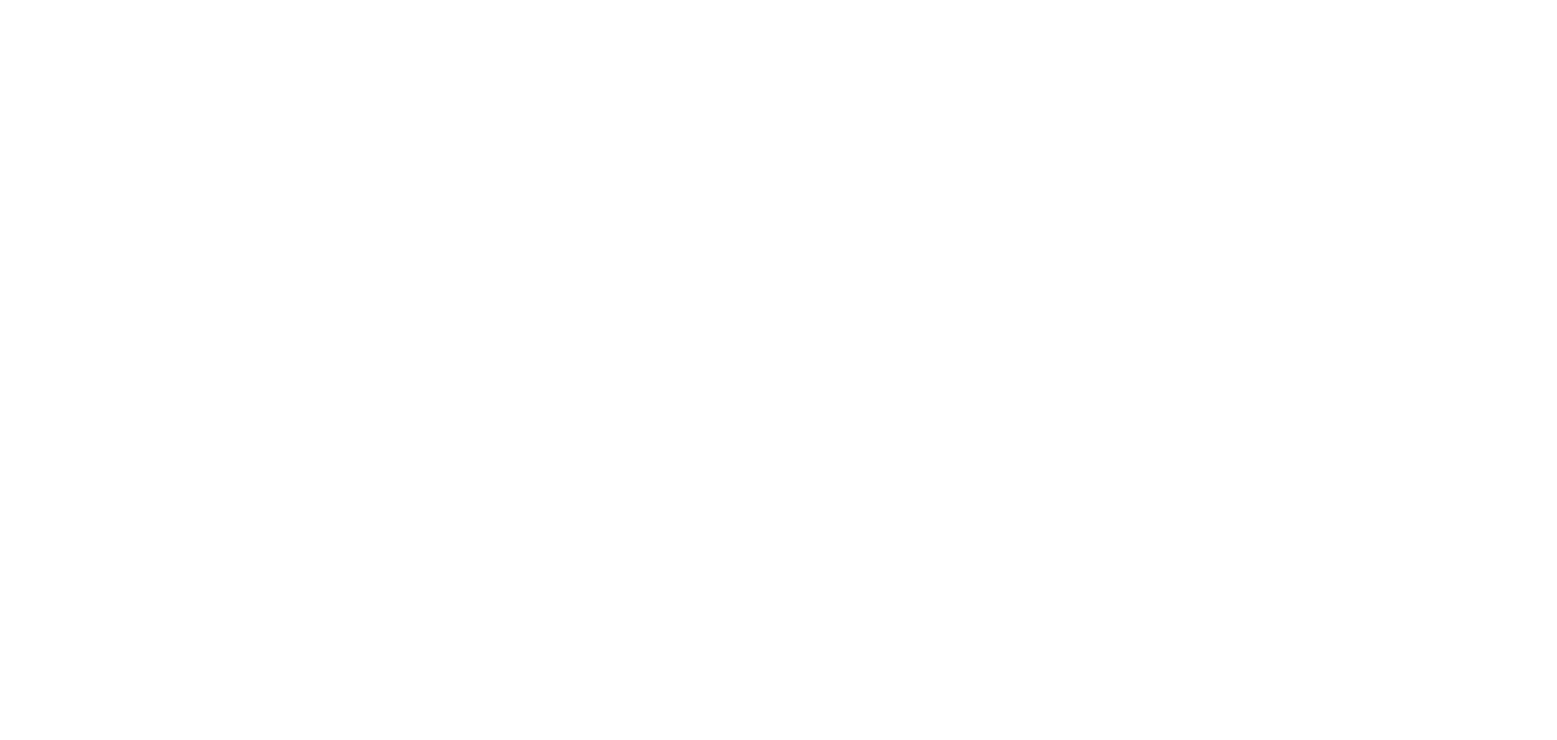
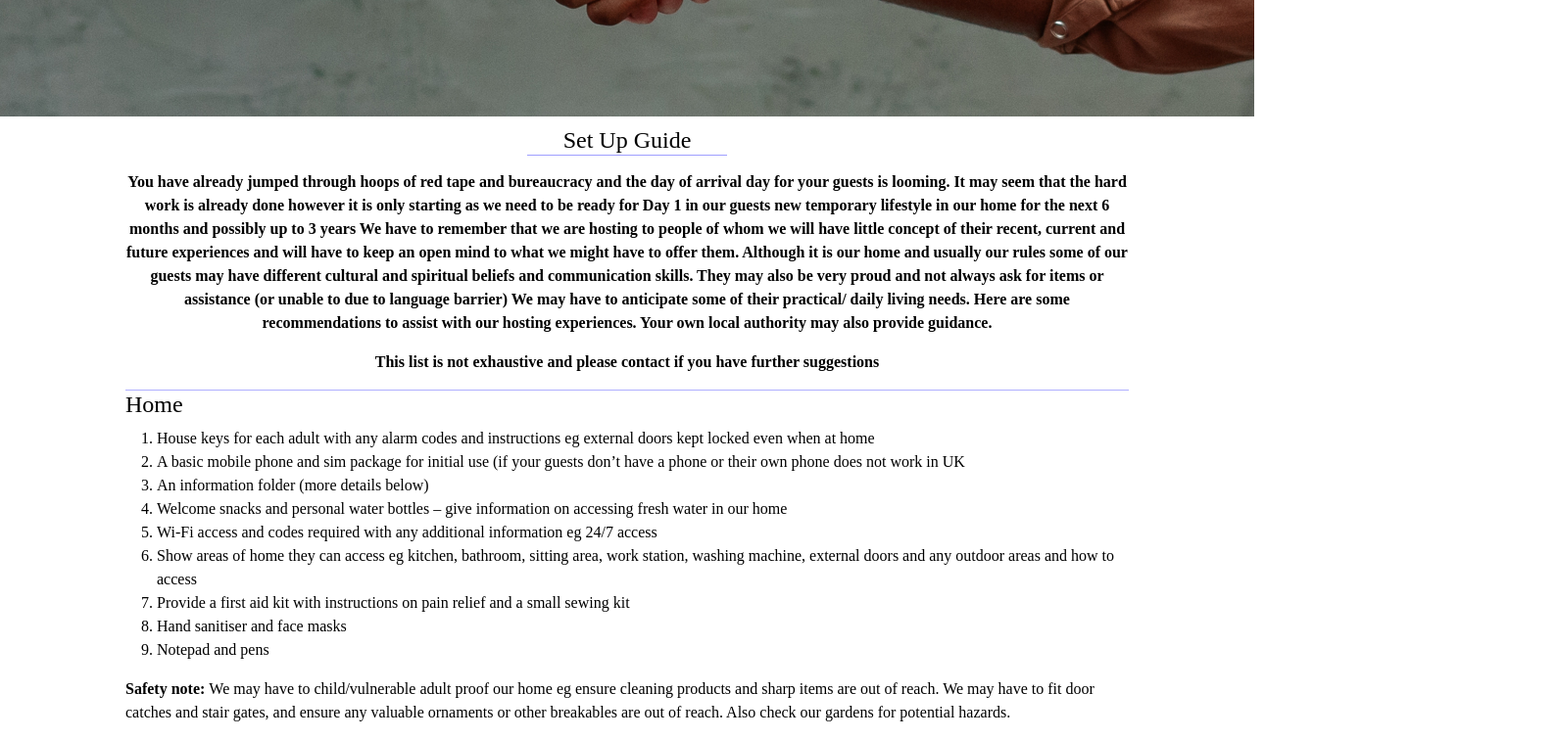
Before and after one commit to Code4Wyatt/scothostorg, a React (Create React App) app in the folder scothostorg/: page /setup in a window 1280 px wide. Before the commit this address had no page. Shown: the part 497-1253 px from the top of the page at 98% size, 1589 px wide, since content can reach past the window. Before the commit the page ends 800 px from the top, so only its background shows below. Built offline with nearby package versions, Linux system fonts and the light colour scheme.

Commit message:
Set Up Guide Page
Adding basic layout and content before styling

```diff
--- a/scothostorg/src/App.js
+++ b/scothostorg/src/App.js
@@ -8,6 +8,8 @@
 import Home from "../src/pages/Home";
 import TravelGuide from "../src/pages/TravelGuide";
 import VisaGuide from "../src/pages/VisaGuide";
+import SetUp from "../src/pages/SetUp";
+
 import './index.css'
 
 function App() {
@@ -17,6 +19,7 @@
         <Route path="/" element={<Home />} />
         <Route path="/travelguide" element={<TravelGuide />} />
         <Route path="/visaguide" element={<VisaGuide />} />
+        <Route path="/setup" element={<SetUp />} />
       </Routes>
    </Router>
   );
--- a/scothostorg/src/components/NavBar.jsx
+++ b/scothostorg/src/components/NavBar.jsx
@@ -14,7 +14,7 @@
             <Nav.Link href="#link">Who We Are</Nav.Link>
             <Nav.Link href="/travelguide">Travel Guide</Nav.Link>
             <Nav.Link href="/visaguide">Visa Guide</Nav.Link>
-            <Nav.Link href="#link">Set Up</Nav.Link>
+            <Nav.Link href="/setup">Set Up</Nav.Link>
             <Nav.Link href="#link">Ongoing Support</Nav.Link>
             <Nav.Link href="#link">Contact Us</Nav.Link>
             <Nav.Link href="#link">FAQ</Nav.Link>
--- /dev/null
+++ b/scothostorg/src/pages/SetUp.jsx
@@ -0,0 +1,78 @@
+import React from "react";
+import NavBar from "../components/NavBar";
+import Visa from "../media/setu.jpg";
+
+const SetUp = () => {
+  return (
+    <>
+      <NavBar />
+      <img
+        src={Visa}
+        alt="Image of airport"
+        className="d-block w-100 bannerImage"
+      />
+      <div className="setup__main">
+        <h4 className="setup__header">Set Up Guide</h4>
+        <div className="setup__intro">
+          <p>
+            You have already jumped through hoops of red tape and bureaucracy
+            and the day of arrival day for your guests is looming. It may seem
+            that the hard work is already done however it is only starting as we
+            need to be ready for Day 1 in our guests new temporary lifestyle in
+            our home for the next 6 months and possibly up to 3 years We have to
+            remember that we are hosting to people of whom we will have little
+            concept of their recent, current and future experiences and will
+            have to keep an open mind to what we might have to offer them.
+            Although it is our home and usually our rules some of our guests may
+            have different cultural and spiritual beliefs and communication
+            skills. They may also be very proud and not always ask for items or
+            assistance (or unable to due to language barrier) We may have to
+            anticipate some of their practical/ daily living needs. Here are
+            some recommendations to assist with our hosting experiences. Your
+            own local authority may also provide guidance.
+          </p>
+          <p>
+            This list is not exhaustive and please contact if you have further
+            suggestions
+          </p>
+        </div>
+        <div className="day__one">
+          <h4>Home</h4>
+          <ol>
+            <li>
+              House keys for each adult with any alarm codes and instructions eg
+              external doors kept locked even when at home
+            </li>
+            <li>
+              A basic mobile phone and sim package for initial use (if your
+              guests don’t have a phone or their own phone does not work in UK
+            </li>
+            <li>An information folder (more details below)</li>
+            <li>
+              Welcome snacks and personal water bottles – give information on
+              accessing fresh water in our home
+            </li>
+            <li>
+              Wi-Fi access and codes required with any additional information eg
+              24/7 access
+            </li>
+            <li>
+              Show areas of home they can access eg kitchen, bathroom, sitting
+              area, work station, washing machine, external doors and any
+              outdoor areas and how to access
+            </li>
+            <li>
+              Provide a first aid kit with instructions on pain relief and a
+              small sewing kit
+            </li>
+            <li>Hand sanitiser and face masks </li>
+            <li>Notepad and pens </li>
+                  </ol>
+                  <p><b>Safety note: </b>We may have to child/vulnerable adult proof our home eg ensure cleaning products and sharp items are out of reach. We may have to fit door catches and stair gates, and ensure any valuable ornaments or other breakables are out of reach. Also check our gardens for potential hazards. </p>
+        </div>
+      </div>
+    </>
+  );
+};
+
+export default SetUp;
--- a/scothostorg/src/style/style.css
+++ b/scothostorg/src/style/style.css
@@ -600,3 +600,28 @@
   font-weight: bold;
   margin-bottom: 100px;
 }
+
+/* Set Up Guide Styling */
+
+.setup__main {
+  width: 80%;
+  position: relative;
+  left: 10%;
+}
+
+.setup__header {
+  position: relative;
+  left: 40%;
+  width: 20%;
+  margin-top: 10px;
+  border-bottom: 1px solid rgba(0, 0, 255, 0.375);
+  display: flex;
+  justify-content: center;
+  margin-bottom: 15px;
+}
+
+.setup__intro {
+    text-align: center;
+    border-bottom: 1px solid rgba(0, 0, 255, 0.315);
+    font-weight: bold;
+}
```
Also changed, not shown: scothostorg/src/pages/VisaGuide.jsx (+15 -10 lines), scothostorg/src/media/setu.jpg (added).
